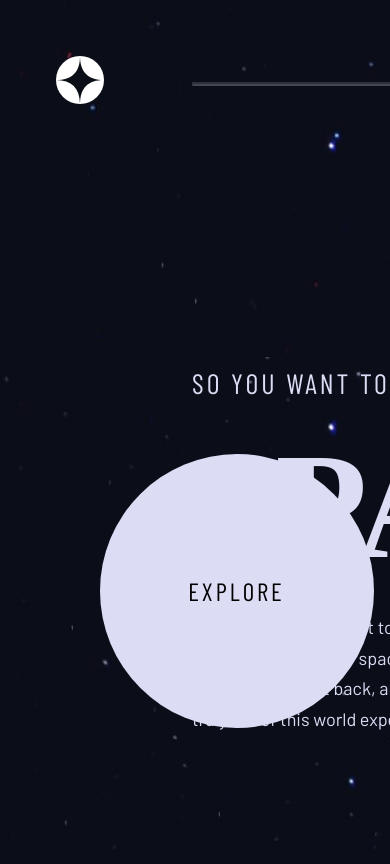
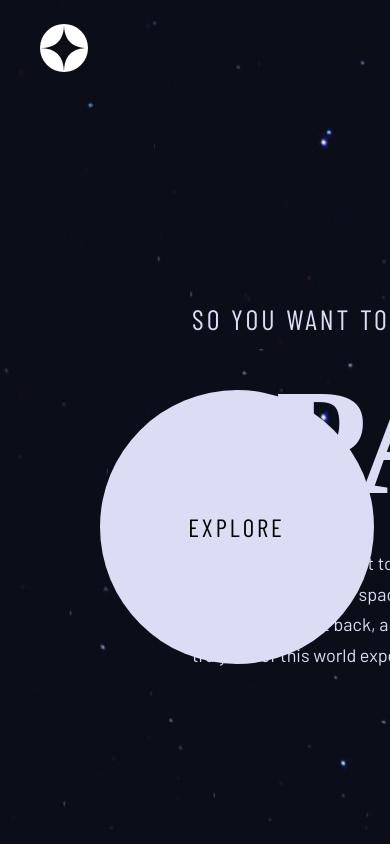
Before and after one commit to Fariv/frontendmentor.io, a React (Vite) app in the folder space-tourism-website-main/: page / in a window 390 px wide. Shown: the top 864 px of the page. Built offline with nearby package versions, Linux system fonts and the light colour scheme; a web font is replaced by a local one.

Commit message:
menu style for tablet view added

```diff
--- a/space-tourism-website-main/src/components/Logo.jsx
+++ b/space-tourism-website-main/src/components/Logo.jsx
@@ -23,6 +23,14 @@ const LogoStyled = styled.div`
             z-index: 1;
         }
     }
+    @media (max-width: 1024px) {
+        > .logo-div {
+            padding: 1.5rem 2.5rem;
+        }
+        > .hr-div {
+            display: none;
+        }
+    }
 `;
 
 const Logo = () => {
--- a/space-tourism-website-main/src/components/Menus.jsx
+++ b/space-tourism-website-main/src/components/Menus.jsx
@@ -9,7 +9,10 @@ const MenuWrapperStyled = styled.ul`
     margin: 0;
     background-color: rgba(255, 255, 255, 0.05);
     backdrop-filter: blur(36px);
-    @media (max-width: 841px) {
+    @media (max-width: 1024px) {
+        padding: 0;
+    }
+    @media (max-width: 767px) {
         flex-direction: column;
         position: fixed;
         height: 100%;
@@ -42,7 +45,13 @@ const MenuStyled = styled.li`
     &.close-menu {
         display: none;
     }
-    @media (max-width: 841px) {
+    @media (max-width: 1024px) {
+        margin: 0 0 0 2.25rem;
+        &:last-child {
+            margin: 0 2.25rem 0 2.25rem;
+        }
+    }
+    @media (max-width: 767px) {
         margin: 0;
         padding: 0 0 1rem 0;
         font-weight: 700;
@@ -70,7 +79,12 @@ const MenuLinkStyled = styled.a`
         color: #dcdcf4;
     }
     letter-spacing: 2px;
-    @media (max-width: 841px) {
+    @media (max-width: 1024px) {
+        > .menu-number {
+            display: none;
+        }
+    }
+    @media (max-width: 767px) {
         color: hsl(220, 13%, 13%);
         &:visited {
             color: hsl(220, 13%, 13%);
```
